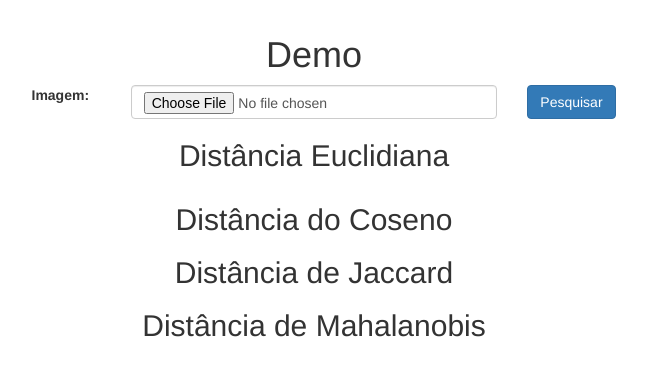
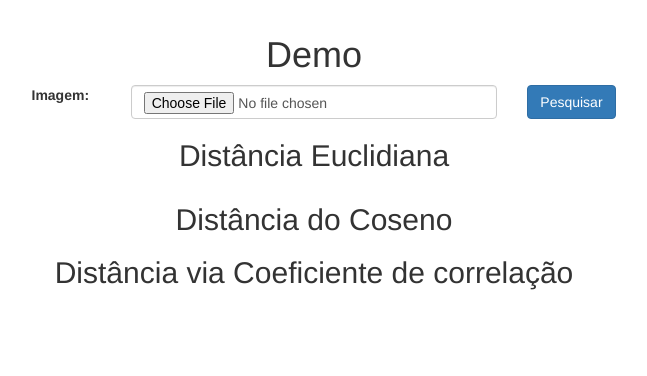
Before and after one commit to matheusfig90/wearn-server, a Flask app: template wearn/templates/demo_results.html in a window 1280 px wide. Shown: the top 376 px of the page, without its empty margins (326-973 px from the left). Run offline with Flask 2, Linux system fonts and the light colour scheme; the template is opened without the code that fills it, so the values that code supplies are empty; some libraries are stand-ins or nearby versions.

Commit message:
implements correlation distance to demo

```diff
--- a/wearn/routes/demo.py
+++ b/wearn/routes/demo.py
@@ -2,7 +2,7 @@
 from wearn import app, flask
 from flask import request
 from pymongo import MongoClient
-from scipy.spatial.distance import cosine, mahalanobis, jaccard
+from scipy.spatial.distance import cosine, correlation
 
 import os
 import cv2
@@ -69,12 +69,8 @@ def demo():
         # Cosine distance
         cosine_distance = cosine(feature_maps, clothing_fm)
 
-        # Jaccard
-        jaccard_distance = jaccard(feature_maps, clothing_fm)
-
-        # Mahalanobis
-        # mahalanobis_distance = mahalanobis(feature_maps, clothing_fm, np.linalg.inv(np.cov(feature_maps)))
-        mahalanobis_distance = 0
+        # Correlation distance
+        correlation_distance = correlation(feature_maps, clothing_fm)
 
         predictions.append([
             str(clothing['name']),
@@ -82,8 +78,7 @@ def demo():
             str(clothing['link']),
             euclidean_distance,
             cosine_distance,
-            jaccard_distance,
-            mahalanobis_distance
+            correlation_distance
         ])
 
     # Show best results by euclidean distance
@@ -92,10 +87,7 @@ def demo():
     # Show best results by cosine distance
     predictions_by_cosine = sorted(predictions, key=lambda x: x[4])[:10]
 
-    # Show best results by jaccard distance
-    predictions_by_jaccard = sorted(predictions, key=lambda x: x[5])[:10]
+    # Show best results by correlation distance
+    predictions_by_correlation = sorted(predictions, key=lambda x: x[5])[:10]
 
-    # Show best results by mahalanobis distance
-    predictions_by_mahalanobis = sorted(predictions, key=lambda x: x[6])[:10]
-
-    return flask.render_template('demo_results.html', predictions_by_euclidean=predictions_by_euclidean, predictions_by_cosine=predictions_by_cosine, predictions_by_jaccard=predictions_by_jaccard, predictions_by_mahalanobis=predictions_by_mahalanobis)
+    return flask.render_template('demo_results.html', predictions_by_euclidean=predictions_by_euclidean, predictions_by_cosine=predictions_by_cosine, predictions_by_correlation=predictions_by_correlation)
--- a/wearn/templates/demo_results.html
+++ b/wearn/templates/demo_results.html
@@ -37,25 +37,11 @@
         </div>
     </div>
 
-    <!-- Jaccard distance -->
-    <h2 class="text-center">Distância de Jaccard</h2>
+    <!-- Correlação distance -->
+    <h2 class="text-center">Distância via Coeficiente de correlação</h2>
     <div class="col-md-12">
         <div class="col-md-1"></div>
-        {% for prediction in predictions_by_jaccard %}
-            <div class="col-md-1">
-                <a href="{{ prediction[2] }}" target="_blank">
-                    <img src="{{ prediction[1] }}" width="80" />
-                </a>
-            </div>
-        {% endfor %}
-        </div>
-    </div>
-
-    <!-- Mahalanobis distance -->
-    <h2 class="text-center">Distância de Mahalanobis</h2>
-    <div class="col-md-12">
-        <div class="col-md-1"></div>
-        {% for prediction in predictions_by_mahalanobis %}
+        {% for prediction in predictions_by_correlation %}
             <div class="col-md-1">
                 <a href="{{ prediction[2] }}" target="_blank">
                     <img src="{{ prediction[1] }}" width="80" />
```
